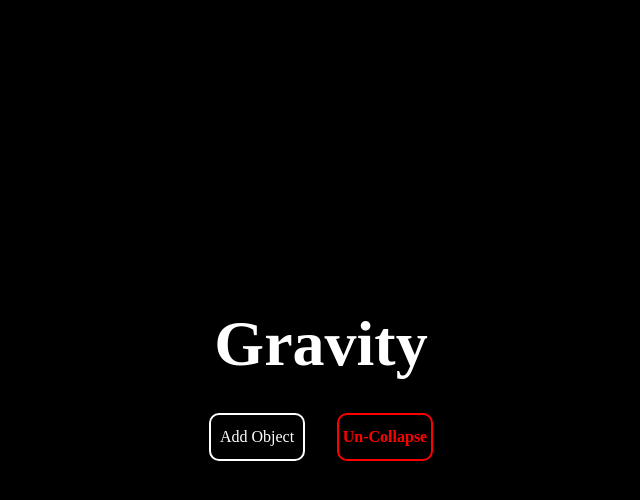
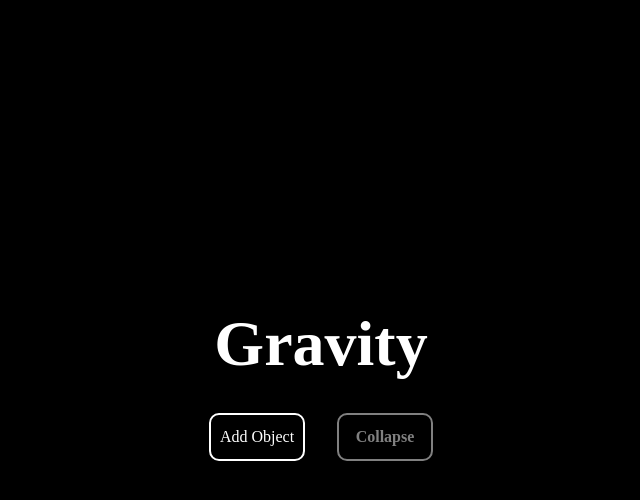
Before and after one commit to kevinher7/gravity-webpage, a website with bundled scripts: page public/index.html in a window 1280 px wide. Both pictures are taken after a click on the element "Collapse". Shown: the whole page, without its empty margins (319-959 px from the left). Built offline with nearby package versions, Linux system fonts and the light colour scheme.

Commit message:
Automatic Stops Collapsing. Refactored intervalId. Modified README

```diff
--- a/src/main.ts
+++ b/src/main.ts
@@ -1,8 +1,9 @@
 import addObject from "./modules/addObject.js";
 import handleCollapse from "./modules/handleCollapse.js";
 import stopCollapse from "./modules/stopCollapse.js";
+import { intervalId } from "./modules/handleCollapse.js";
 
-let intervalId: number = 0;
+// let intervalId: [number] = [0];
 
 const addButton: HTMLElement = document.querySelectorAll(
 	".add-button"
@@ -13,13 +14,13 @@ const collapseButton: HTMLElement = document.querySelectorAll(
 )[0] as HTMLElement;
 
 addButton.addEventListener("click", addObject);
+
 collapseButton.addEventListener("click", () => {
-	if (!intervalId) {
+	if (intervalId[0] === 0) {
 		// Start Collapse
-		intervalId = handleCollapse(intervalId);
+		intervalId[0] = handleCollapse();
 	} else {
 		// Stop Collapse
-		stopCollapse(intervalId);
-		intervalId = 0;
+		stopCollapse();
 	}
 });
--- a/src/modules/collapseObjects.ts
+++ b/src/modules/collapseObjects.ts
@@ -1,6 +1,7 @@
 import accelerateObject from "./accelerateObject.js";
+import stopCollapse from "./stopCollapse.js";
 
-const collapseObjects = () => {
+const collapseObjects = (intervalId: number) => {
 	const objectList: NodeListOf<HTMLDivElement> = document.querySelectorAll(
 		".added-button"
 	) as NodeListOf<HTMLDivElement>;
@@ -17,6 +18,12 @@ const collapseObjects = () => {
 		}
 	});
 
+	if (objectList.length === 0) {
+		stopCollapse();
+	}
+
+	console.log("collapsing");
+
 	return 0;
 };
 
--- a/src/modules/handleCollapse.ts
+++ b/src/modules/handleCollapse.ts
@@ -3,11 +3,12 @@ import collapseObjects from "./collapseObjects.js";
 const frameRate: number = 120;
 const interval: number = 1000 / frameRate;
 
-export let movementParameters: [number, number] = [1, 0]; // currentTime, previousDeltaY
+export let intervalId: number[] = [0];
+export let movementParameters: number[] = [1, 0]; // currentTime, previousDeltaY
 
-const handleCollapse = (intervalId: number): number => {
-	if (!intervalId) {
-		intervalId = setInterval(collapseObjects, interval);
+const handleCollapse = (): number => {
+	if (intervalId[0] === 0) {
+		intervalId[0] = setInterval(collapseObjects, interval);
 	}
 
 	const collapseButton: HTMLDivElement = document.querySelectorAll(
@@ -17,7 +18,7 @@ const handleCollapse = (intervalId: number): number => {
 	collapseButton.className = "stop-collapse-button";
 	collapseButton.textContent = "Un-Collapse";
 
-	return intervalId;
+	return intervalId[0];
 };
 
 export default handleCollapse;
--- a/src/modules/stopCollapse.ts
+++ b/src/modules/stopCollapse.ts
@@ -1,7 +1,9 @@
 import { movementParameters } from "./handleCollapse.js";
+import { intervalId } from "./handleCollapse.js";
 
-const stopCollapse = (intervalId: number) => {
-	clearInterval(intervalId);
+const stopCollapse = () => {
+	clearInterval(intervalId[0]);
+	intervalId[0] = 0;
 
 	movementParameters[0] = 1;
 	movementParameters[1] = 0;
@@ -12,6 +14,8 @@ const stopCollapse = (intervalId: number) => {
 
 	stopCollapseButton.className = "collapse-button";
 	stopCollapseButton.textContent = "Collapse";
+
+	return 0;
 };
 
 export default stopCollapse;
--- a/src/style.css
+++ b/src/style.css
@@ -64,7 +64,7 @@ main {
 }
 
 .add-button:hover {
-	background-color: darkblue;
+	background-color: #006094;
 }
 
 .collapse-button {
```
Also changed, not shown: README.md.
